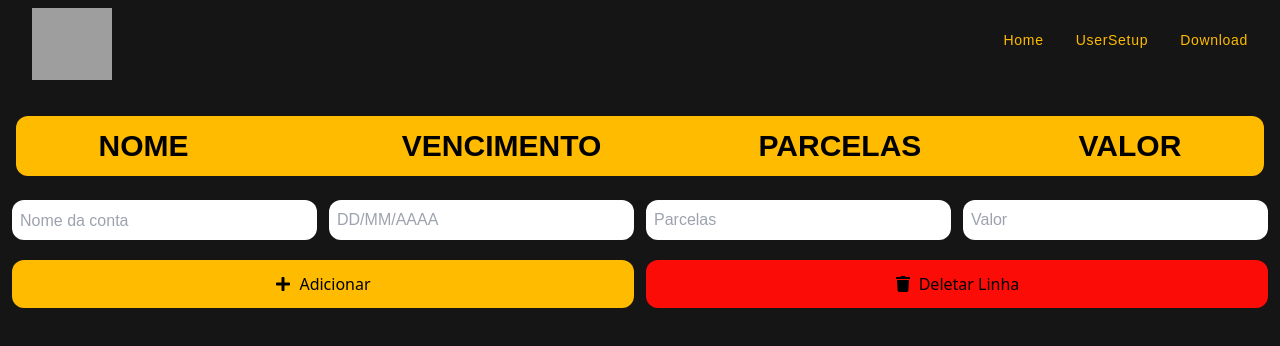
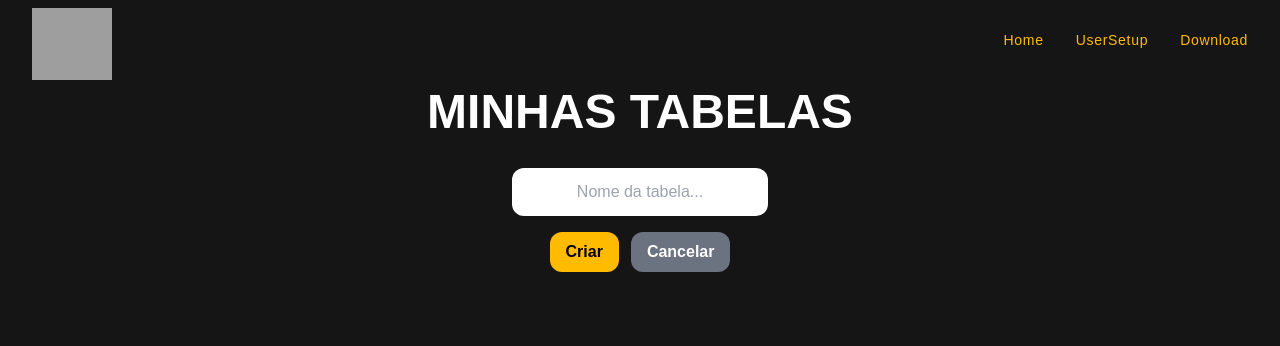
Before and after one commit to KaykyFideliss/healthy-wallet-project, a React (Vite) app: page /MinhasContas in a window 1280 px wide. Both pictures are taken after a click on the button "CRIAR TABELA". Shown: the top 346 px of the page. Built offline with nearby package versions, Linux system fonts and the light colour scheme; grey boxes are pictures that could not be loaded; a web font is replaced by a local one.

Commit message:
Projeto tomando forma, tenho q criar o BD mas no localstorage esta funcionando

```diff
--- a/src/pages/MinhasContas.jsx
+++ b/src/pages/MinhasContas.jsx
@@ -1,7 +1,9 @@
-import React, { useState } from "react";
-import { FaPlus, FaTrash } from "react-icons/fa";
+import React, { useState, useEffect } from "react";
+import { FaPlus, FaTrash, FaArrowLeft } from "react-icons/fa";
 
 const MinhasContas = () => {
+    const [tabelas, setTabelas] = useState([]);
+    const [tabelaAtual, setTabelaAtual] = useState(null);
     const [showTable, setShowTable] = useState(false);
     const [contas, setContas] = useState([]);
     const [novaConta, setNovaConta] = useState({
@@ -12,14 +14,93 @@ const MinhasContas = () => {
     });
     const [modoDeletar, setModoDeletar] = useState(false);
     const [contaParaDeletar, setContaParaDeletar] = useState(null);
+    const [criandoNovaTabela, setCriandoNovaTabela] = useState(false);
+    const [nomeNovaTabela, setNomeNovaTabela] = useState("");
+
+    // Carregar tabelas do localStorage
+    useEffect(() => {
+        const tabelasSalvas = localStorage.getItem('minhasTabelasContas');
+        if (tabelasSalvas) {
+            setTabelas(JSON.parse(tabelasSalvas));
+        }
+    }, []);
+
+    // Salvar tabelas no localStorage
+    useEffect(() => {
+        localStorage.setItem('minhasTabelasContas', JSON.stringify(tabelas));
+    }, [tabelas]);
+
+    // Quando muda a tabela atual, atualiza as contas
+    useEffect(() => {
+        if (tabelaAtual) {
+            setContas(tabelaAtual.contas || []);
+        }
+    }, [tabelaAtual]);
 
     const handleCreateTable = () => {
+        setCriandoNovaTabela(true);
+    };
+
+    const criarNovaTabela = () => {
+        if (!nomeNovaTabela.trim()) return;
+
+        const novaTabela = {
+            id: Date.now(),
+            nome: nomeNovaTabela,
+            contas: [],
+            criadaEm: new Date().toLocaleDateString('pt-BR')
+        };
+
+        setTabelas([...tabelas, novaTabela]);
+        setTabelaAtual(novaTabela);
+        setNomeNovaTabela("");
+        setCriandoNovaTabela(false);
         setShowTable(true);
+    };
+
+    const selecionarTabela = (tabela) => {
+        setTabelaAtual(tabela);
+        setShowTable(true);
+    };
+
+    const voltarParaLista = () => {
+        // Salva as alterações na tabela atual antes de voltar
+        if (tabelaAtual) {
+            const tabelaAtualizada = {
+                ...tabelaAtual,
+                contas: contas
+            };
+            const novasTabelas = tabelas.map(t =>
+                t.id === tabelaAtualizada.id ? tabelaAtualizada : t
+            );
+            setTabelas(novasTabelas);
+        }
+
+        setTabelaAtual(null);
+        setShowTable(false);
+        setModoDeletar(false);
+        setContaParaDeletar(null);
+        setNovaConta({ nome: "", vencimento: "", parcelas: "", valor: "" });
     };
 
     const handleAddConta = () => {
         if (!novaConta.nome || !novaConta.vencimento || !novaConta.valor) return;
-        setContas([...contas, novaConta]);
+
+        const novasContas = [...contas, novaConta];
+        setContas(novasContas);
+
+        // Atualiza a tabela atual
+        if (tabelaAtual) {
+            const tabelaAtualizada = {
+                ...tabelaAtual,
+                contas: novasContas
+            };
+            const novasTabelas = tabelas.map(t =>
+                t.id === tabelaAtualizada.id ? tabelaAtualizada : t
+            );
+            setTabelas(novasTabelas);
+        }
+
         setNovaConta({ nome: "", vencimento: "", parcelas: "", valor: "" });
     };
 
@@ -38,6 +119,19 @@ const MinhasContas = () => {
         if (contaParaDeletar !== null) {
             const novasContas = contas.filter((_, i) => i !== contaParaDeletar);
             setContas(novasContas);
+
+            // Atualiza a tabela atual
+            if (tabelaAtual) {
+                const tabelaAtualizada = {
+                    ...tabelaAtual,
+                    contas: novasContas
+                };
+                const novasTabelas = tabelas.map(t =>
+                    t.id === tabelaAtualizada.id ? tabelaAtualizada : t
+                );
+                setTabelas(novasTabelas);
+            }
+
             cancelarDelecao();
         }
     };
@@ -47,19 +141,117 @@ const MinhasContas = () => {
         setContaParaDeletar(null);
     };
 
+    const deletarTabela = (id, e) => {
+        e.stopPropagation();
+        if (window.confirm("Tem certeza que quer deletar esta tabela?")) {
+            const novasTabelas = tabelas.filter(t => t.id !== id);
+            setTabelas(novasTabelas);
+            if (tabelaAtual && tabelaAtual.id === id) {
+                voltarParaLista();
+            }
+        }
+    };
+
+    // Tela de listagem de tabelas
+    if (!showTable) {
         return (
-        <div className="min-h-screen text-white flex flex-col items-center">
-            {!showTable ? (
-                <div className="flex items-center justify-center min-h-screen">
+            <div className="  text-white flex flex-col items-center justify-center p-6">
+                <h1 className="text-3xl md:text-5xl  font-semibold  text-center font-zalando mb-8">MINHAS TABELAS</h1>
+
+                {!criandoNovaTabela ? (
+                    <div className="flex items-center justify-center">
                         <button
                             onClick={handleCreateTable}
-                        className="bg-primaria font-zalando text-black font-semibold py-3 px-6 rounded-xl hover:bg-yellow-300 transition"
+                            className="bg-primaria font-zalando text-black font-semibold py-3 px-6 rounded-xl hover:bg-yellow-300 transition text-lg"
                         >
                             CRIAR TABELA
                         </button>
                     </div>
                 ) : (
+                    <div className="flex flex-col items-center gap-4">
+                        <input
+                            type="text"
+                            placeholder="Nome da tabela..."
+                            value={nomeNovaTabela}
+                            onChange={(e) => setNomeNovaTabela(e.target.value)}
+                            className="p-3 rounded-xl text-black font-zalando text-center w-64"
+                            onKeyPress={(e) => e.key === 'Enter' && criarNovaTabela()}
+                        />
+                        <div className="flex gap-3">
+                            <button
+                                onClick={criarNovaTabela}
+                                className="bg-primaria font-zalando text-black font-semibold py-2 px-4 rounded-xl hover:bg-yellow-300 transition"
+                            >
+                                Criar
+                            </button>
+                            <button
+                                onClick={() => setCriandoNovaTabela(false)}
+                                className="bg-gray-500 font-zalando text-white font-semibold py-2 px-4 rounded-xl hover:bg-gray-600 transition"
+                            >
+                                Cancelar
+                            </button>
+                        </div>
+                    </div>
+                )}
+
+                {/* Lista de tabelas existentes */}
+                {tabelas.length > 0 && (
+                    <div className="mt-16 w-full max-w-2xl md:max-w-5xl">
+                        <h2 className="text-4xl md:text-5xl font-semibold font-zalando text-center mb-16">Suas Tabelas</h2>
+                        <div className="grid grid-cols-1 md:grid-cols-3 gap-4">
+                            {tabelas.map((tabela) => (
+                                <div
+                                    key={tabela.id}
+                                    onClick={() => selecionarTabela(tabela)}
+                                    className="bg-primaria text-terciaria p-4 rounded-xl cursor-pointer hover:bg-yellow-300 transition transform hover:scale-105"
+                                >
+                                    <div className="flex justify-between items-center">
+                                        <h3 className="font-zalando font-bold text-lg">
+                                            {tabela.nome}
+                                        </h3>
+                                        <button
+                                            onClick={(e) => deletarTabela(tabela.id, e)}
+                                            className="bg-vermelho text-white p-2 rounded-lg hover:bg-red-800"
+                                        >
+                                            <FaTrash size={14} />
+                                        </button>
+                                    </div>
+                                    <p className="text-sm text-secundaria font-zalando mt-2">
+                                        {tabela.contas.length} conta(s)
+                                    </p>
+                                </div>
+                            ))}
+                        </div>
+                    </div>
+                )}
+            </div>
+        );
+    }
+
+    // Tela da tabela (mantendo SEU layout original)
+    return (
+        <div className="min-h-screen text-white flex flex-col items-center">
             <div className="w-full max-w-5xl lg:max-w-7xl p-3 mt-10">
+                {/* Botão Voltar */}
+                <button
+                    onClick={voltarParaLista}
+                    className="bg-secundaria text-white font-zalando py-2 px-4 rounded-xl hover:bg-green-700 transition mb-4 flex items-center gap-2"
+                >
+                    <FaArrowLeft />
+                    Voltar para Minhas Tabelas
+                </button>
+
+<div className="flex justify-center items-center pt-10">
+    <h1 className="font-zalando text-lg">TABELA</h1>
+</div>
+                {/* Nome da Tabela Atual */}
+                {tabelaAtual && (
+
+                    <h2 className="text-2xl font-zalando text-center mb-6 text-primaria">
+                        {tabelaAtual.nome}
+                    </h2>
+                )}
+
                 {/* Cabeçalho */}
                 <div className="bg-primaria font-zalando mx-1 text-black font-semibold rounded-xl flex justify-between md:justify-around pl-1 pr-1 py-3">
                     <span className="text-xs md:text-lg lg:text-3xl">NOME</span>
@@ -76,8 +268,8 @@ const MinhasContas = () => {
                         className={`font-zalando text-black flex justify-between lg:gap-4 px-1 md:px-16 lg:px-20 py-1 mt-2 rounded-xl mx-1 items-center cursor-pointer transition-all ${
                             modoDeletar
                                 ? contaParaDeletar === index
-                                        ? 'bg-vermelho animate-pulse'
-                                        : 'bg-primaria hover:bg-yellow-200'
+                                    ? 'bg-yellow-500 animate-pulse'
+                                    : 'bg-primaria hover:bg-yellow-300'
                                 : 'bg-primaria'
                         }`}
                     >
@@ -153,7 +345,7 @@ const MinhasContas = () => {
 
                     <input
                         type="number"
-                            placeholder="Valor"
+                        placeholder="Valor a pagar"
                         value={novaConta.valor}
                         onChange={(e) => setNovaConta({ ...novaConta, valor: e.target.value })}
                         className="p-2 rounded-xl font-zalando text-black w-full md:w-1/4"
@@ -162,23 +354,21 @@ const MinhasContas = () => {
 
                 {/* Botões */}
                 <div className="flex flex-col md:flex-row gap-3 mt-5">
-                        {/* Botão de adicionar */}
                     <button
                         onClick={handleAddConta}
                         disabled={modoDeletar}
                         className={`${
                             modoDeletar ? 'bg-gray-400' : 'bg-primaria hover:bg-yellow-300'
-                            } text-black p-3 rounded-xl flex items-center justify-center transition flex-1`}
+                        } text-white p-3 rounded-xl flex items-center justify-center transition flex-1 font-zalando`}
                     >
                         <FaPlus className="mr-2" />
                         Adicionar
                     </button>
 
-                        {/* Botão de deletar */}
                     {!modoDeletar ? (
                         <button
                             onClick={ativarModoDeletar}
-                                className="bg-vermelho text-black p-3 rounded-xl flex items-center justify-center hover:bg-red-500 transition flex-1"
+                            className="bg-vermelho text-white font-zalando p-3 rounded-xl flex items-center justify-center hover:bg-red-500 transition flex-1"
                         >
                             <FaTrash className="mr-2" />
                             Deletar Linha
@@ -190,13 +380,13 @@ const MinhasContas = () => {
                                 disabled={contaParaDeletar === null}
                                 className={`${
                                     contaParaDeletar === null ? 'bg-gray-400' : 'bg-vermelho hover:bg-red-500'
-                                    } text-black p-3 rounded-xl flex items-center justify-center transition flex-1`}
+                                } text-black p-3 rounded-xl flex items-center justify-center transition flex-1 font-zalando`}
                             >
                                 Confirmar Deleção
                             </button>
                             <button
                                 onClick={cancelarDelecao}
-                                    className="bg-gray-500 text-white p-3 rounded-xl flex items-center justify-center hover:bg-gray-600 transition flex-1"
+                                className="bg-gray-500 text-white font-zalando p-3 rounded-xl flex items-center justify-center hover:bg-gray-600 transition flex-1"
                             >
                                 Cancelar
                             </button>
@@ -216,7 +406,6 @@ const MinhasContas = () => {
                     </div>
                 )}
             </div>
-            )}
         </div>
     );
 };
```
Lines whose indentation alone changed are shown as unchanged.
